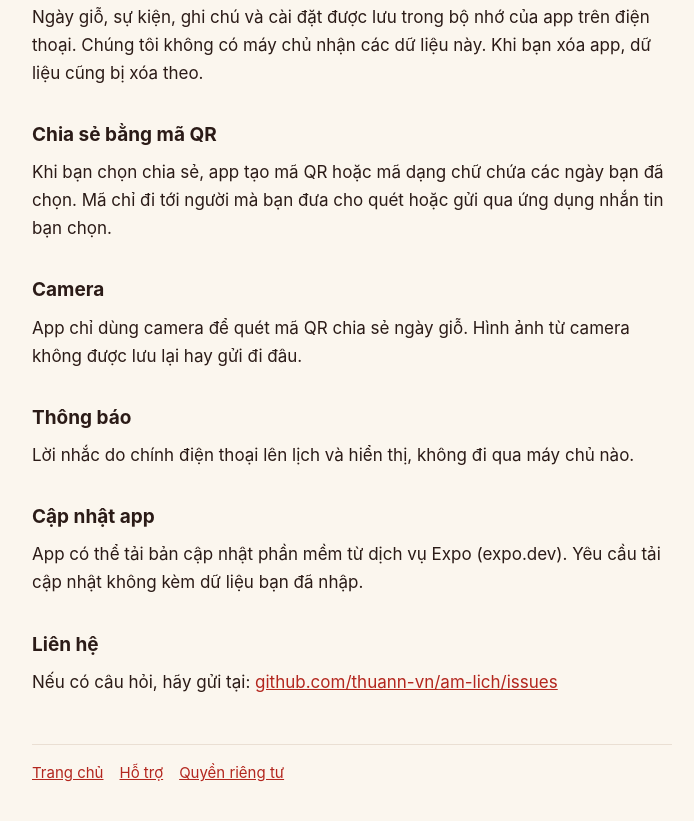
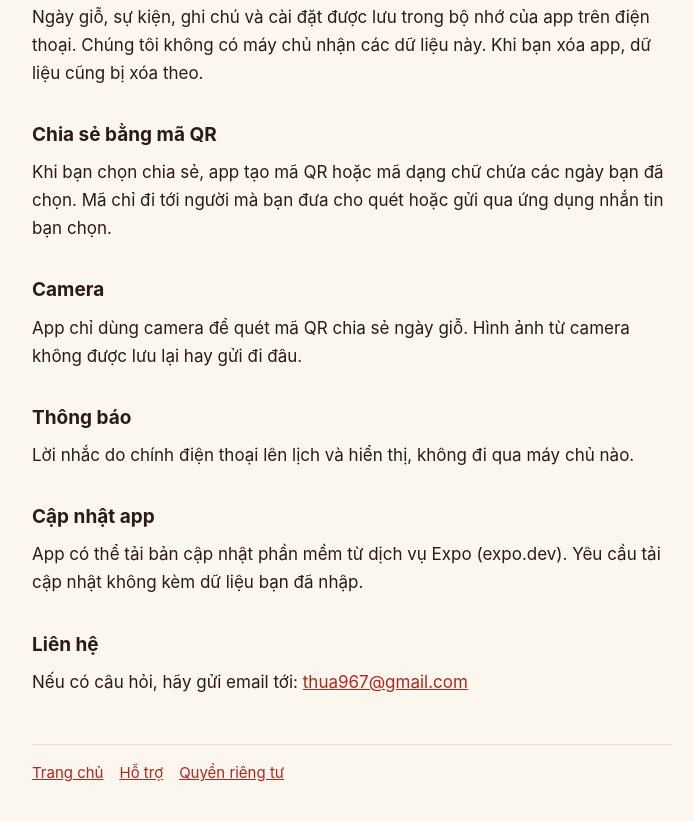
Before and after one commit to thuann-vn/am-lich, a plain HTML site: page privacy.html in a window 1280 px wide. Shown: the part 291-1112 px from the top of the page, without its empty margins (288-982 px from the left). Drawn offline with Linux system fonts and the light colour scheme.

Commit message:
Thêm email liên hệ
Co-Authored-By: Claude Opus 5.5 <noreply@anthropic.com>

```diff
--- a/privacy.html
+++ b/privacy.html
@@ -30,7 +30,7 @@
 <p>App có thể tải bản cập nhật phần mềm từ dịch vụ Expo (expo.dev). Yêu cầu tải cập nhật không kèm dữ liệu bạn đã nhập.</p>
 
 <h2>Liên hệ</h2>
-<p>Nếu có câu hỏi, hãy gửi tại: <a href="https://github.com/thuann-vn/am-lich/issues">github.com/thuann-vn/am-lich/issues</a></p>
+<p>Nếu có câu hỏi, hãy gửi email tới: <a href="mailto:thua967@gmail.com">thua967@gmail.com</a></p>
 <footer><a href="./">Trang chủ</a><a href="support.html">Hỗ trợ</a><a href="privacy.html">Quyền riêng tư</a></footer>
 </main>
 </body>
```
Also changed, not shown: support.html (+1 -1 lines).
